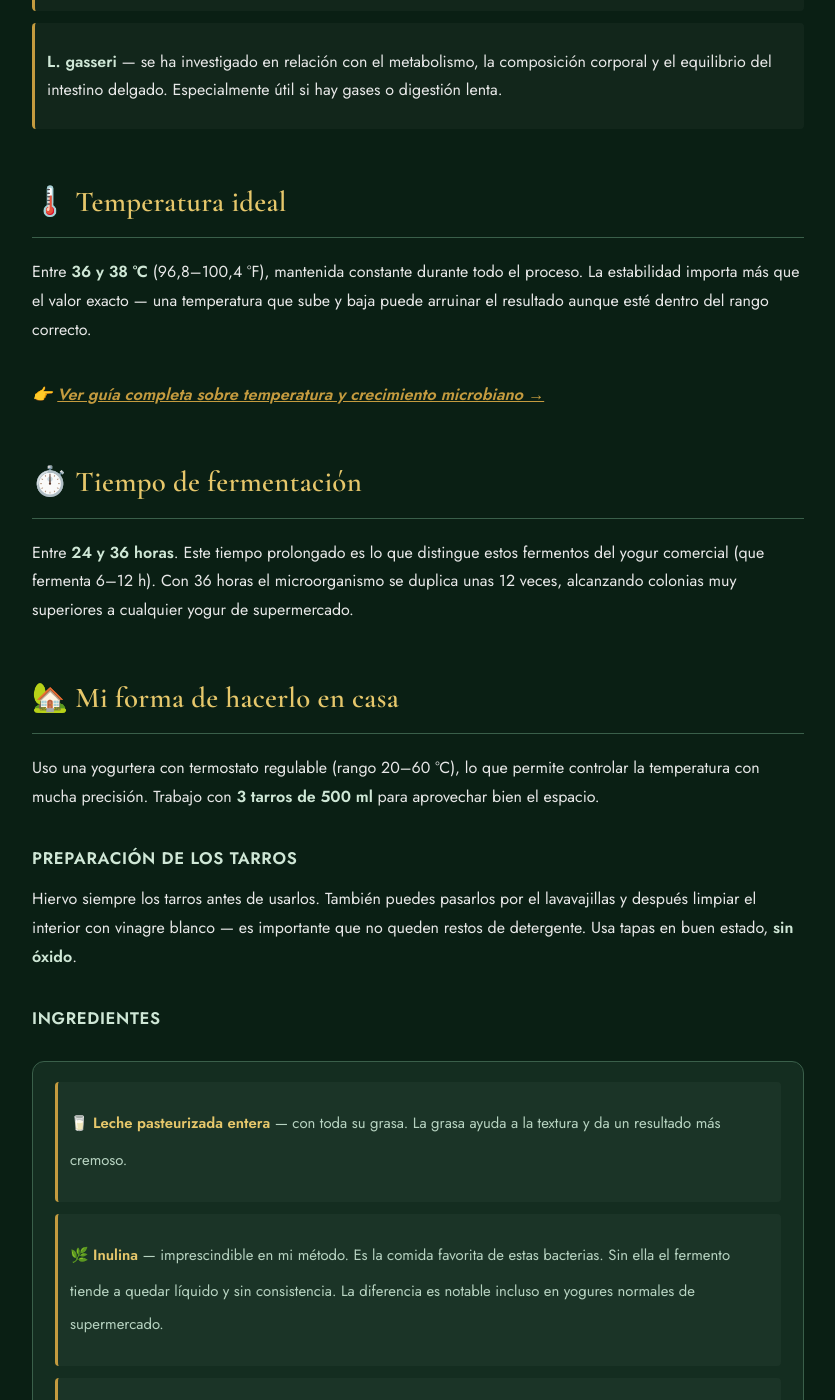
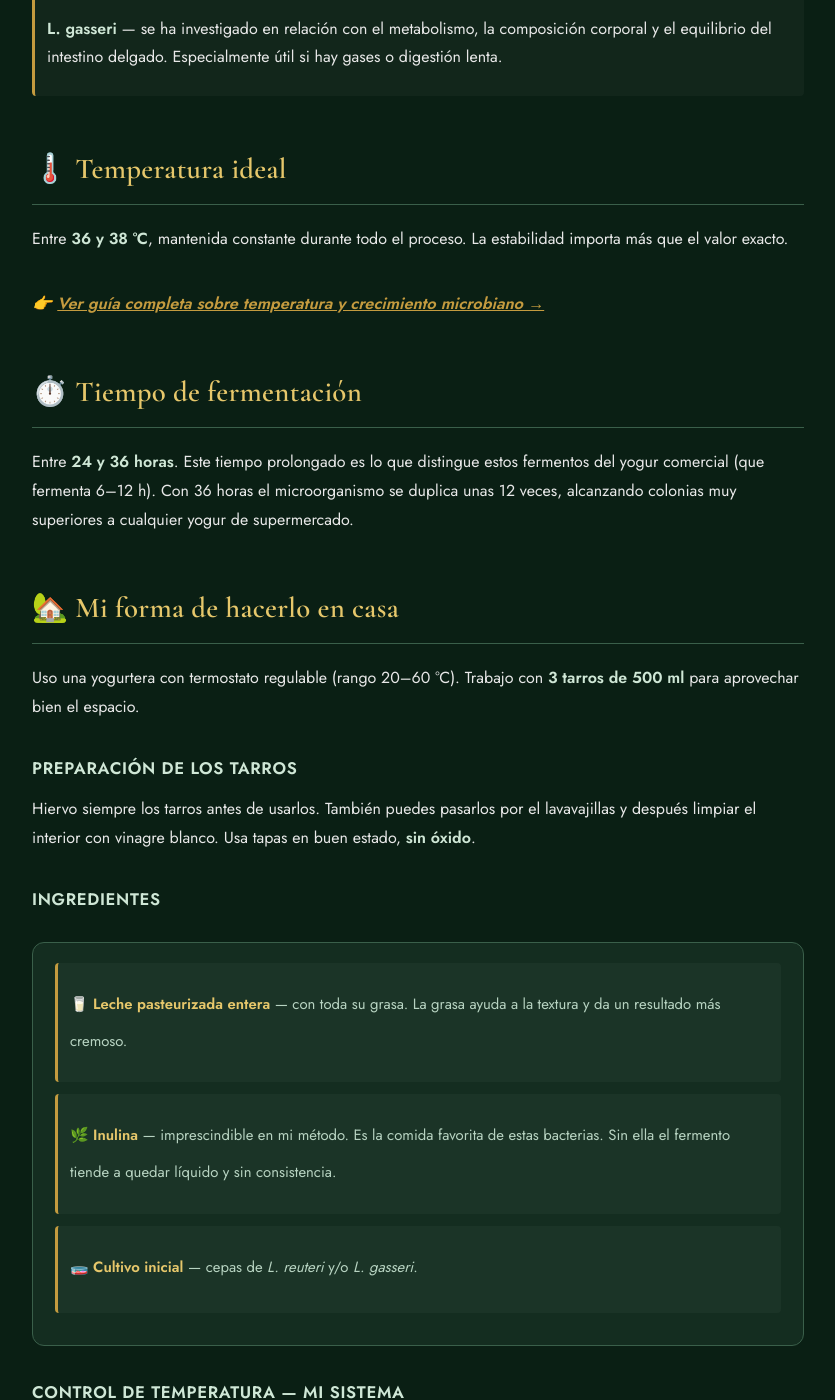
Before and after one commit to askedwhy11/fermentarBK, a Jekyll site: the page built from recetas/reuteri.html, in a window 1280 px wide and 1400 px high, scrolled down 1358 px. Shown: the whole window, without its empty margins (222-1057 px from the left). Built offline with Jekyll 4.4.1, drawn with Linux system fonts in a browser that asks for light colours; some of the changed text lies outside the part shown.

Commit message:
Update reuteri.html

```diff
--- a/recetas/reuteri.html
+++ b/recetas/reuteri.html
@@ -1,32 +1,17 @@
-<!DOCTYPE html>
-<html lang="es">
-<head>
-  <meta charset="UTF-8">
-  <meta name="viewport" content="width=device-width, initial-scale=1.0">
-  <title>L. reuteri & L. gasseri · Receta detallada</title>
-  <link rel="stylesheet" href="../styles/styles.css">
-</head>
-
-<body>
-
-  <div class="menu">
-    <a href="../index.html">Home</a>
-    <a href="../fermento.html">Fermentación</a>
-    <a href="../fermento/butirato.html">Butirato</a>
-    <a href="../recetas.html" class="active">Recetas</a>
-    <a href="../perfumes.html">Perfumes</a>
-    <a href="../laboratorio.html">Herramientas</a>
-  </div>
+---
+layout: default
+title: L. reuteri & L. gasseri · Receta detallada
+---
 
 <section class="container bloque">
- <a class="back" href="../recetas.html">← Volver a recetas</a>
+  <a class="back" href="/recetas.html">← Volver a recetas</a>
+
   <h1>Fermentación láctica prolongada<br><em>L. reuteri & L. gasseri</em></h1>
 
   <p>Este no es un yogur tradicional. Es una fermentación lenta diseñada para favorecer el desarrollo de bacterias como <em>Lactobacillus reuteri</em> y <em>Lactobacillus gasseri</em>, estudiadas en distintos contextos de microbiota intestinal y utilizadas en fermentaciones caseras siguiendo el trabajo del Dr. William Davis.</p>
 
   <p class="highlight">El resultado tiene textura más densa, sabor más intenso y ácido que un yogur comercial — y sí, son realmente buenos para comer.</p>
 
-    <!-- CEPAS -->
   <h2>🧬 Cepas: no todas son iguales</h2>
 
   <p>La eficacia de estos fermentos depende de la cepa concreta, no solo del nombre de la especie. Dos productos etiquetados como <em>L. reuteri</em> pueden comportarse de forma muy diferente en la fermentación casera.</p>
@@ -37,7 +22,7 @@
       <li><em>Lactobacillus reuteri</em> DSM 17938 — la más comercializada</li>
       <li><em>Lactobacillus reuteri</em> ATCC PTA 6475</li>
     </ul>
-      <p style="margin-top:12px;">👉 Comprueba siempre el número exacto de cepa en la etiqueta. Si no aparece, no se puede garantizar el mismo comportamiento en la fermentación.</p>
+    <p style="margin-top:12px;">👉 Comprueba siempre el número exacto de cepa en la etiqueta.</p>
   </div>
 
   <h2>🌿 ¿Por qué estas bacterias?</h2>
@@ -45,76 +30,58 @@
   <p>Se han estudiado por su relación con el equilibrio de la microbiota intestinal. De forma general se asocian con apoyo digestivo, procesos inmunitarios e interacción con la microbiota.</p>
 
   <ul>
-      <li>
-        <strong>L. reuteri</strong> — destaca por la producción de <em>reuterina</em>, un compuesto antimicrobiano natural. Se encuentra en la leche materna y es posible que mucha gente lo haya perdido o atenuado por estrés, antibióticos o alimentación moderna.
-      </li>
-      <li>
-        <strong>L. gasseri</strong> — se ha investigado en relación con el metabolismo, la composición corporal y el equilibrio del intestino delgado. Especialmente útil si hay gases o digestión lenta.
-      </li>
+    <li><strong>L. reuteri</strong> — destaca por la producción de <em>reuterina</em>, un compuesto antimicrobiano natural. Se encuentra en la leche materna y es posible que mucha gente lo haya perdido por estrés, antibióticos o alimentación moderna.</li>
+    <li><strong>L. gasseri</strong> — se ha investigado en relación con el metabolismo, la composición corporal y el equilibrio del intestino delgado. Especialmente útil si hay gases o digestión lenta.</li>
   </ul>
 
-    <!-- TEMPERATURA -->
   <h2>🌡️ Temperatura ideal</h2>
 
-    <p>Entre <strong>36 y 38 °C</strong> (96,8–100,4 °F), mantenida constante durante todo el proceso. La estabilidad importa más que el valor exacto — una temperatura que sube y baja puede arruinar el resultado aunque esté dentro del rango correcto.</p>
+  <p>Entre <strong>36 y 38 °C</strong>, mantenida constante durante todo el proceso. La estabilidad importa más que el valor exacto.</p>
 
-    <p class="bridge">👉 <a href="../temp.html" style="color:#c49b3f; font-weight:bold;">Ver guía completa sobre temperatura y crecimiento microbiano →</a></p>
+  <p class="bridge">👉 <a href="/temp.html" style="color:#c49b3f; font-weight:bold;">Ver guía completa sobre temperatura y crecimiento microbiano →</a></p>
 
-    <!-- TIEMPO -->
   <h2>⏱️ Tiempo de fermentación</h2>
 
   <p>Entre <strong>24 y 36 horas</strong>. Este tiempo prolongado es lo que distingue estos fermentos del yogur comercial (que fermenta 6–12 h). Con 36 horas el microorganismo se duplica unas 12 veces, alcanzando colonias muy superiores a cualquier yogur de supermercado.</p>
 
-    <!-- MI MÉTODO -->
   <h2>🏡 Mi forma de hacerlo en casa</h2>
 
-    <p>Uso una yogurtera con termostato regulable (rango 20–60 °C), lo que permite controlar la temperatura con mucha precisión. Trabajo con <strong>3 tarros de 500 ml</strong> para aprovechar bien el espacio.</p>
+  <p>Uso una yogurtera con termostato regulable (rango 20–60 °C). Trabajo con <strong>3 tarros de 500 ml</strong> para aprovechar bien el espacio.</p>
 
   <h3>Preparación de los tarros</h3>
-
-    <p>Hiervo siempre los tarros antes de usarlos. También puedes pasarlos por el lavavajillas y después limpiar el interior con vinagre blanco — es importante que no queden restos de detergente. Usa tapas en buen estado, <strong>sin óxido</strong>.</p>
+  <p>Hiervo siempre los tarros antes de usarlos. También puedes pasarlos por el lavavajillas y después limpiar el interior con vinagre blanco. Usa tapas en buen estado, <strong>sin óxido</strong>.</p>
 
   <h3>Ingredientes</h3>
-
   <div class="technical">
     <ul style="padding-left: 0; list-style: none; line-height: 2.2;">
       <li>🥛 <strong>Leche pasteurizada entera</strong> — con toda su grasa. La grasa ayuda a la textura y da un resultado más cremoso.</li>
-        <li>🌿 <strong>Inulina</strong> — imprescindible en mi método. Es la comida favorita de estas bacterias. Sin ella el fermento tiende a quedar líquido y sin consistencia. La diferencia es notable incluso en yogures normales de supermercado.</li>
-        <li>🧫 <strong>Cultivo inicial</strong> — cepas de <em>L. reuteri</em> y/o <em>L. gasseri</em> (ver nota de cepas arriba).</li>
+      <li>🌿 <strong>Inulina</strong> — imprescindible en mi método. Es la comida favorita de estas bacterias. Sin ella el fermento tiende a quedar líquido y sin consistencia.</li>
+      <li>🧫 <strong>Cultivo inicial</strong> — cepas de <em>L. reuteri</em> y/o <em>L. gasseri</em>.</li>
     </ul>
   </div>
 
   <h3>Control de temperatura — mi sistema</h3>
-
-    <p>Ajusto la yogurtera a <strong>37 °C</strong> y la mantengo constante durante todo el proceso. Para mejorar la distribución del calor:</p>
-
+  <p>Ajusto la yogurtera a <strong>37 °C</strong> y la mantengo constante durante todo el proceso.</p>
   <div class="technical">
     <ul style="padding-left: 18px; margin-top: 6px; line-height: 2;">
       <li>Coloco un trapo en la base de la yogurtera</li>
       <li>Añado agua en la base</li>
     </ul>
-      <p style="margin-top: 10px;">Esto reparte el calor de forma uniforme, evita puntos calientes y estabiliza la temperatura alrededor de los tarros. Por supuesto, siempre es mejor una yogurtera avanzada que no de esos problemas. Pero así empezé yo.</p>
+    <p style="margin-top: 10px;">Esto reparte el calor de forma uniforme y evita puntos calientes. Por supuesto, siempre es mejor una yogurtera avanzada. Pero así empecé yo.</p>
   </div>
 
   <h3>Durante la fermentación</h3>
-
   <ul>
     <li><strong>Sin mover los tarros</strong> durante las 24–36 horas</li>
     <li><strong>Sin cambios de temperatura</strong></li>
     <li>Bien tapados en todo momento</li>
   </ul>
 
-    <!-- RESULTADO -->
   <h2>💡 Resultado</h2>
-
   <p>Textura más densa que un yogur comercial, sabor más intenso y ácido, fermentación más completa. Son muy digestivos — se nota especialmente si los tomas en ayunas o al principio de las comidas.</p>
-
   <p class="quote">"Son ese tipo de bacilos que crean sustancias medicinales para el cuerpo. No es un suplemento — es un alimento vivo."</p>
 
-    <!-- CEPAS Y VARIABILIDAD -->
   <h2>🧪 Cepas y variabilidad: especie vs cepa</h2>
-
-    <p>Es importante entender que no todas las cepas se comportan igual, aunque pertenezcan a la misma especie.</p>
 
   <div class="technical">
     <strong>Especie vs cepa</strong>
@@ -122,7 +89,7 @@
       <li><strong>Especie:</strong> nombre general de la bacteria (ej. <em>L. reuteri</em>)</li>
       <li><strong>Cepa:</strong> variante específica dentro de esa especie (ej. DSM 17938)</li>
     </ul>
-      <p style="margin-top: 12px;">La cepa influye en la capacidad de fermentar leche, la textura final, la velocidad de fermentación y la estabilidad del resultado. Por eso los resultados pueden variar aunque el proceso sea exactamente el mismo.</p>
+    <p style="margin-top: 12px;">La cepa influye en la capacidad de fermentar leche, la textura final, la velocidad de fermentación y la estabilidad del resultado.</p>
     <p style="margin-top: 8px; color: var(--gold);">👉 La fermentación no depende solo de la receta, sino también del cultivo utilizado.</p>
   </div>
 
@@ -132,7 +99,4 @@
 
 </section>
 
-  <div class="footer-leaves" style="background-image: url('../image/hojas.jpeg');"></div>
-
-</body>
-</html>
+<div class="footer-leaves" style="background-image: url('/image/hojas.jpeg');"></div>
```
Lines whose indentation alone changed are shown as unchanged.
